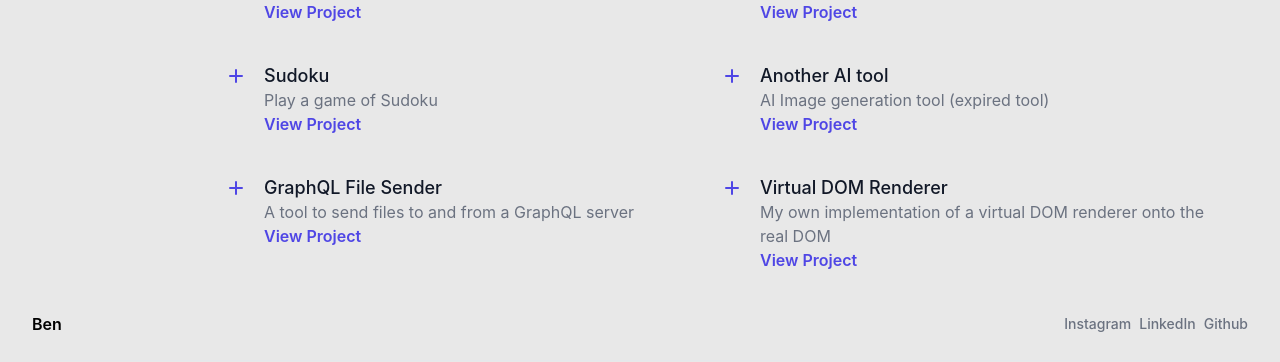
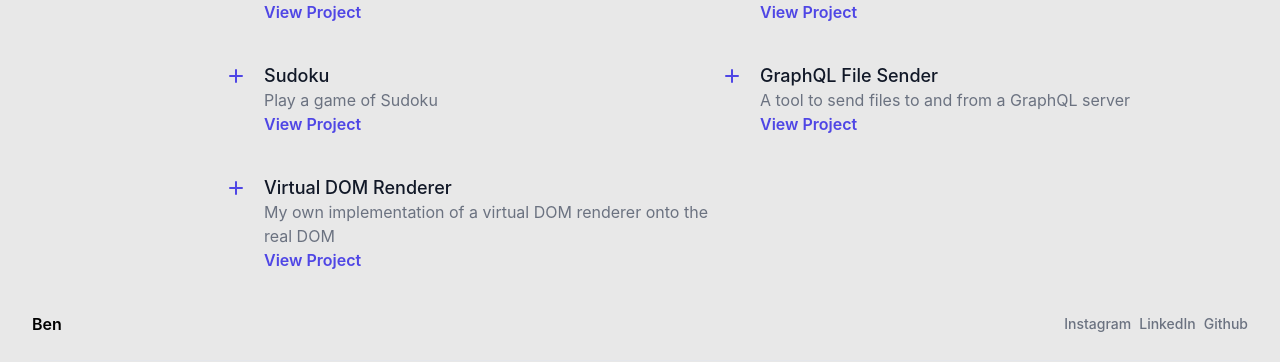
Before and after one commit to BenSimmers/personal-website, a React (Vite) app: page /portfolio in a window 1280 px wide. Shown: the part 344-706 px from the top of the page. Built offline with nearby package versions, Linux system fonts and the light colour scheme.

Commit message:
chore: remove expired project

```diff
--- a/src/components/Projects.tsx
+++ b/src/components/Projects.tsx
@@ -38,13 +38,6 @@ export default function Projects() {
       title: "Sudoku",
       description: "Play a game of Sudoku",
       url: "https://sudoku-chi-blush.vercel.app/",
-    },
-
-    {
-      id: 6,
-      title: "Another AI tool",
-      description: "AI Image generation tool (expired tool)",
-      url: "https://another-ai-tool.vercel.app/",
     },
 
     {
```
